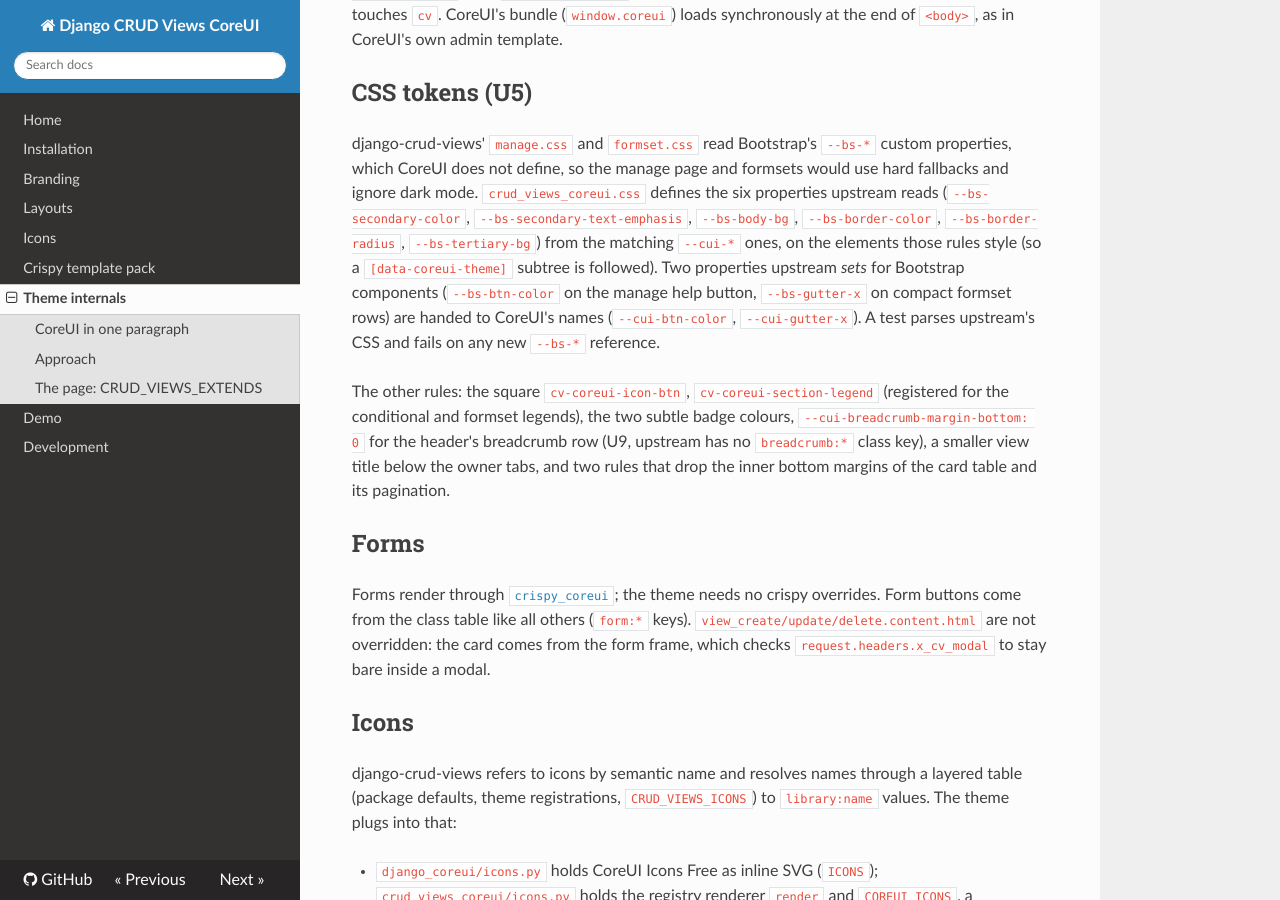
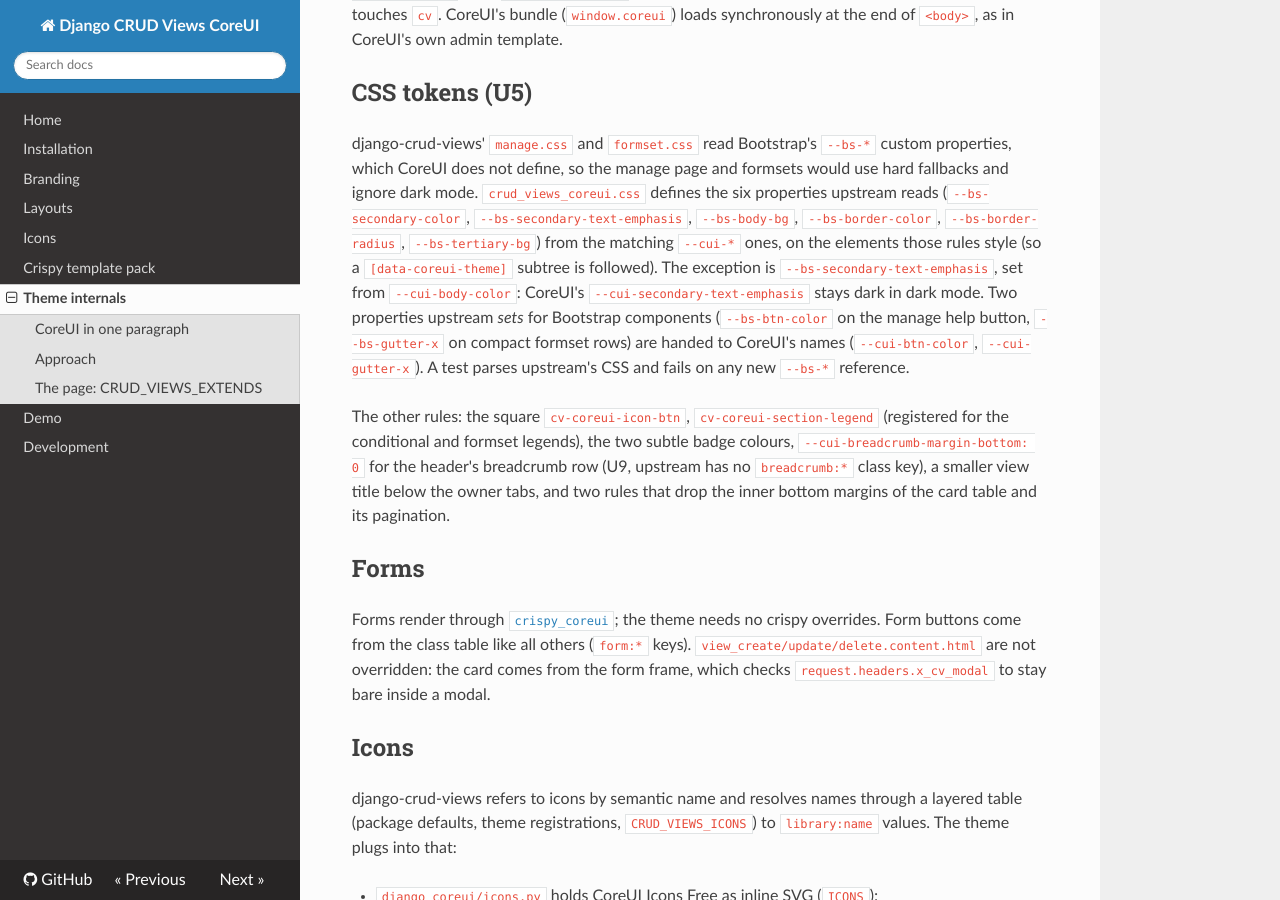
Before and after one commit to jacob-consulting/django-crud-views-coreui, an MkDocs documentation site: the page built from docs/theme_internals.md, in a window 1280 px wide and 900 px high, scrolled down 5462 px. Built offline with MkDocs 1.6.1, drawn with Linux system fonts in a browser that asks for light colours; nearby versions of some CDN libraries.

Commit message:
Theme: feed --bs-secondary-text-emphasis from --cui-body-color (manage headers and help buttons were dark on dark)

```diff
--- a/docs/theme_internals.md
+++ b/docs/theme_internals.md
@@ -194,7 +194,8 @@ django-crud-views' `manage.css` and `formset.css` read Bootstrap's `--bs-*` cust
 define, so the manage page and formsets would use hard fallbacks and ignore dark mode. `crud_views_coreui.css` defines
 the six properties upstream reads (`--bs-secondary-color`, `--bs-secondary-text-emphasis`, `--bs-body-bg`,
 `--bs-border-color`, `--bs-border-radius`, `--bs-tertiary-bg`) from the matching `--cui-*` ones, on the elements those
-rules style (so a `[data-coreui-theme]` subtree is followed). Two properties upstream *sets* for Bootstrap components
+rules style (so a `[data-coreui-theme]` subtree is followed). The exception is `--bs-secondary-text-emphasis`, set from
+`--cui-body-color`: CoreUI's `--cui-secondary-text-emphasis` stays dark in dark mode. Two properties upstream *sets* for Bootstrap components
 (`--bs-btn-color` on the manage help button, `--bs-gutter-x` on compact formset rows) are handed to CoreUI's names
 (`--cui-btn-color`, `--cui-gutter-x`). A test parses upstream's CSS and fails on any new `--bs-*` reference.
 
--- a/src/crud_views_coreui/static/crud_views_coreui/crud_views_coreui.css
+++ b/src/crud_views_coreui/static/crud_views_coreui/crud_views_coreui.css
@@ -2,13 +2,16 @@
 
 /* Upstream tracker U5: crud_views' manage.css and formset.css read Bootstrap's --bs-* custom properties, which CoreUI
    names --cui-*, so under CoreUI their light-mode fallbacks applied and the manage page and formset rows ignored dark
-   mode. Feed them CoreUI's values on the elements those rules style, so a [data-coreui-theme] subtree is followed. */
+   mode. Feed them CoreUI's values on the elements those rules style, so a [data-coreui-theme] subtree is followed.
+   --bs-secondary-text-emphasis is not fed from --cui-secondary-text-emphasis: CoreUI keeps that one dark (#212233) in
+   dark mode, where Bootstrap's turns light, so the manage page's table headers and help buttons were dark on dark.
+   --cui-body-color equals it in light mode and follows dark mode. */
 [data-cv-manage],
 .cv-formset-row-card,
 .cv-formset-row-compact,
 .cv-formset-compact-child {
   --bs-secondary-color: var(--cui-secondary-color);
-  --bs-secondary-text-emphasis: var(--cui-secondary-text-emphasis);
+  --bs-secondary-text-emphasis: var(--cui-body-color);
   --bs-body-bg: var(--cui-body-bg);
   --bs-border-color: var(--cui-border-color);
   --bs-border-radius: var(--cui-border-radius);
```
Also changed, not shown: 1 other file.
